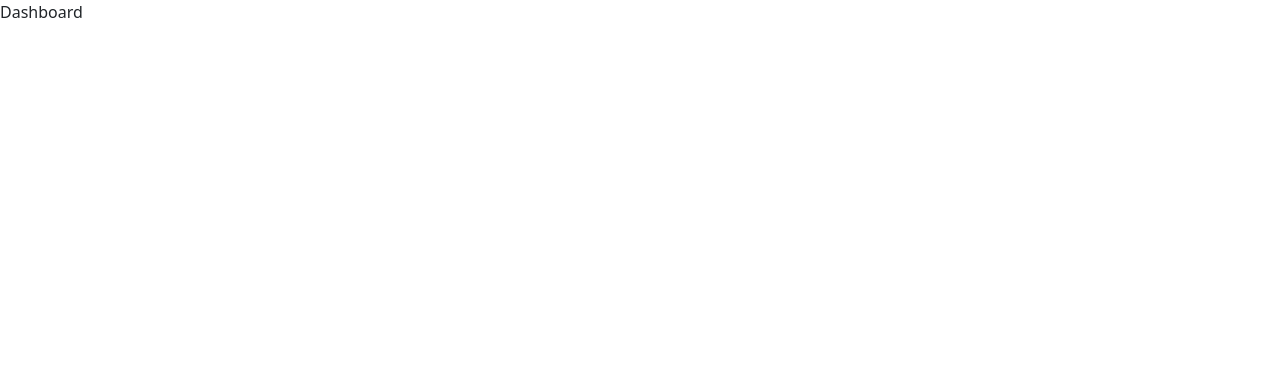
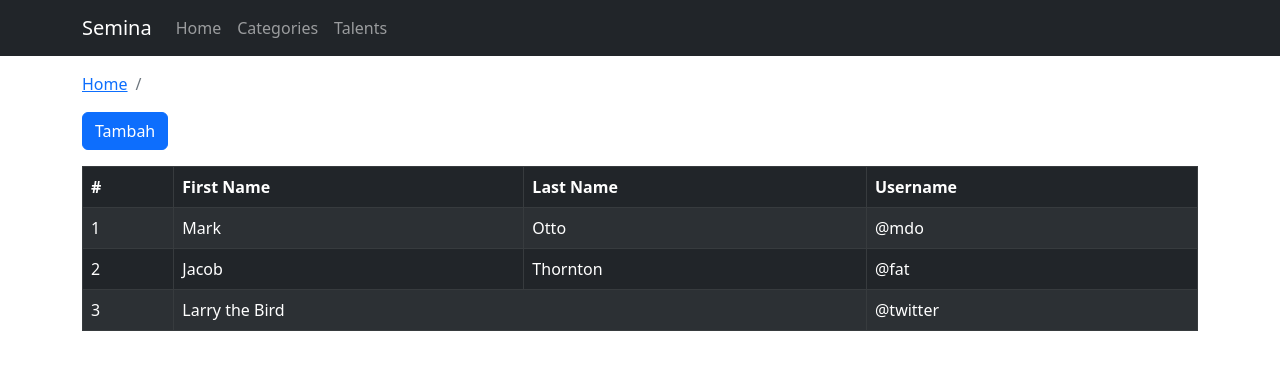
Before and after one commit to muhamadnursyami/client-semina-mern, a React (Create React App) app: page / in a window 1280 px wide. Shown: the top 370 px of the page. Built offline with nearby package versions, Linux system fonts and the light colour scheme; sample sign-in values are in the browser's storage.

Commit message:
Page Dashboard : Navbar, Table, Component Breadcrumb

```diff
--- /dev/null
+++ b/src/components/Breadcrumb/index.js
@@ -0,0 +1,21 @@
+import React from "react";
+import { useNavigate } from "react-router-dom";
+import { Breadcrumb } from "react-bootstrap";
+function SBreadCrumb({ textSecound, textThird, urlSecound }) {
+  const navigate = useNavigate();
+  return (
+    <Breadcrumb className="my-2">
+      <Breadcrumb.Item onClick={() => navigate("/")}>Home</Breadcrumb.Item>
+
+      {!textThird && <Breadcrumb.Item active>{textSecound}</Breadcrumb.Item>}
+      {textThird && (
+        <Breadcrumb.Item onClick={() => navigate(urlSecound)}>
+          {textSecound}
+        </Breadcrumb.Item>
+      )}
+      {textThird && <Breadcrumb.Item active>{textThird}</Breadcrumb.Item>}
+    </Breadcrumb>
+  );
+}
+
+export default SBreadCrumb;
--- a/src/pages/dashboard/index.js
+++ b/src/pages/dashboard/index.js
@@ -1,6 +1,8 @@
 import React from "react";
 import { Navigate } from "react-router-dom";
-
+import { Container, Nav, Navbar, Table } from "react-bootstrap";
+import SButton from "../../components/Button";
+import SBreadCrumb from "../../components/Breadcrumb";
 export default function Dashboard() {
   // Ngambil token dari localStorage, mengggunakan getItem (KEYnya) saja
   const token = localStorage.getItem("token");
@@ -9,5 +11,53 @@ export default function Dashboard() {
   // Ngecek jika tokennya nggak ada maka redirect ke halaman signin.
 
   if (!token) return <Navigate to="/signin" replace={true} />;
-  return <div>Dashboard</div>;
+  return (
+    <>
+      <Navbar bg="dark" variant="dark">
+        <Container>
+          <Navbar.Brand href="#home">Semina</Navbar.Brand>
+          <Nav className="me-auto">
+            <Nav.Link href="#home">Home</Nav.Link>
+            <Nav.Link href="#features">Categories</Nav.Link>
+            <Nav.Link href="#pricing">Talents</Nav.Link>
+          </Nav>
+        </Container>
+      </Navbar>
+
+      <Container className="mt-3">
+        <SBreadCrumb />
+        <SButton>Tambah</SButton>
+
+        <Table className="mt-3" striped bordered hover variant="dark">
+          <thead>
+            <tr>
+              <th>#</th>
+              <th>First Name</th>
+              <th>Last Name</th>
+              <th>Username</th>
+            </tr>
+          </thead>
+          <tbody>
+            <tr>
+              <td>1</td>
+              <td>Mark</td>
+              <td>Otto</td>
+              <td>@mdo</td>
+            </tr>
+            <tr>
+              <td>2</td>
+              <td>Jacob</td>
+              <td>Thornton</td>
+              <td>@fat</td>
+            </tr>
+            <tr>
+              <td>3</td>
+              <td colSpan={2}>Larry the Bird</td>
+              <td>@twitter</td>
+            </tr>
+          </tbody>
+        </Table>
+      </Container>
+    </>
+  );
 }
```
Also changed, not shown: src/routes/index.js (added).
